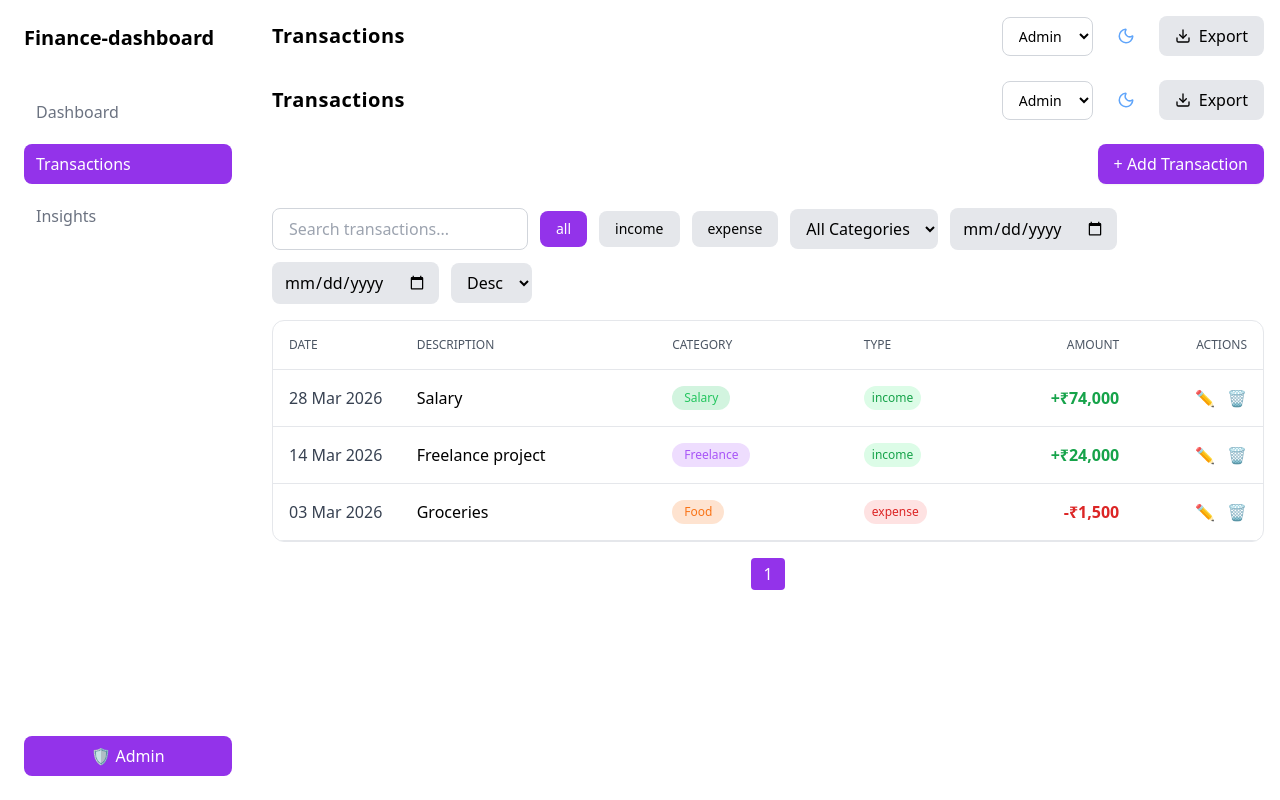
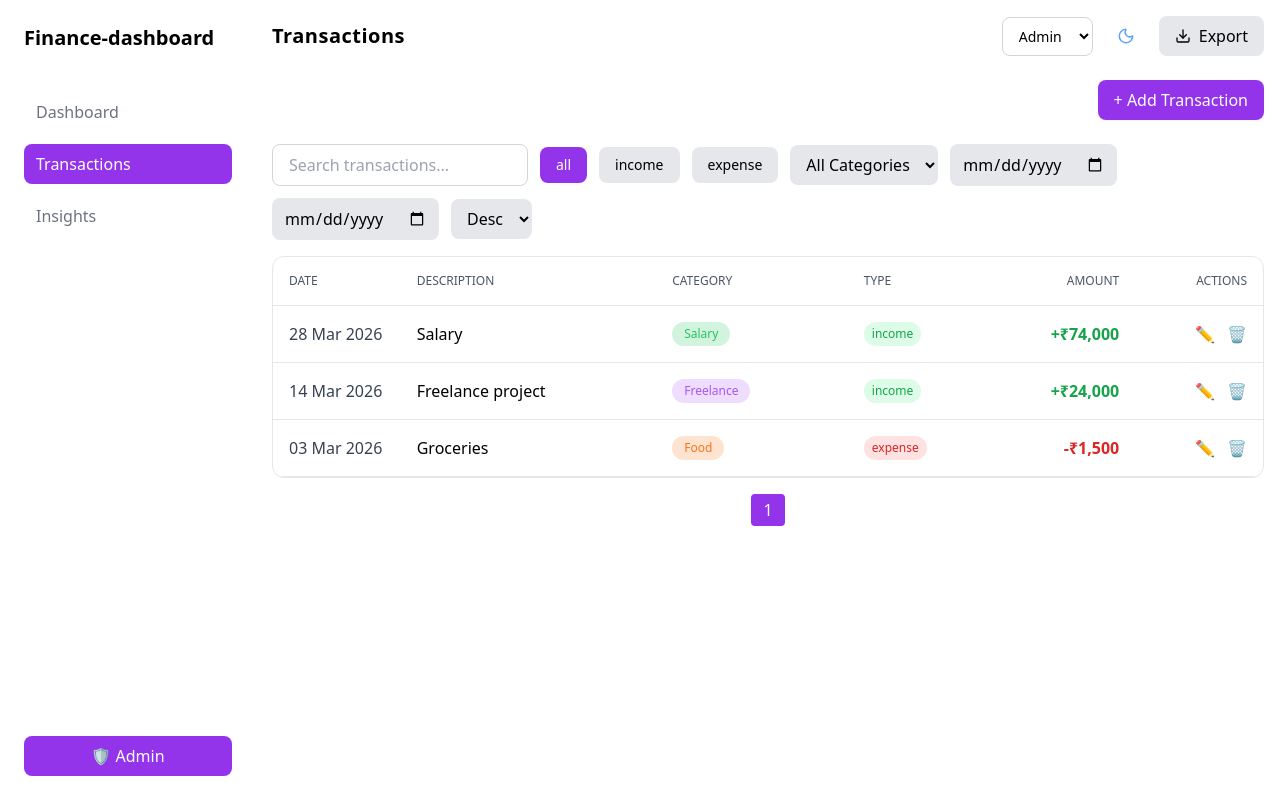
Before and after one commit to vinay7376/finance-dashboard, a React (Vite) app: page /transactions in a window 1280 px wide. Built offline with nearby package versions, Linux system fonts and the light colour scheme.

Commit message:
Update Transactions.jsx

```diff
--- a/src/pages/Transactions.jsx
+++ b/src/pages/Transactions.jsx
@@ -1,5 +1,4 @@
 import { useState } from "react";
-import Topbar from "../components/layout/Topbar";
 import { useFinance } from "../hooks/useFinance";
 import TransactionModal from "../components/transactions/TransactionModal";
 
@@ -60,7 +59,6 @@ const paginated = filtered.slice((page - 1) * limit, page * limit);
 
 return (
 <div>
-<Topbar />
 
 {/* HEADER */}
   <div className="flex justify-end items-center mb-6">
```
